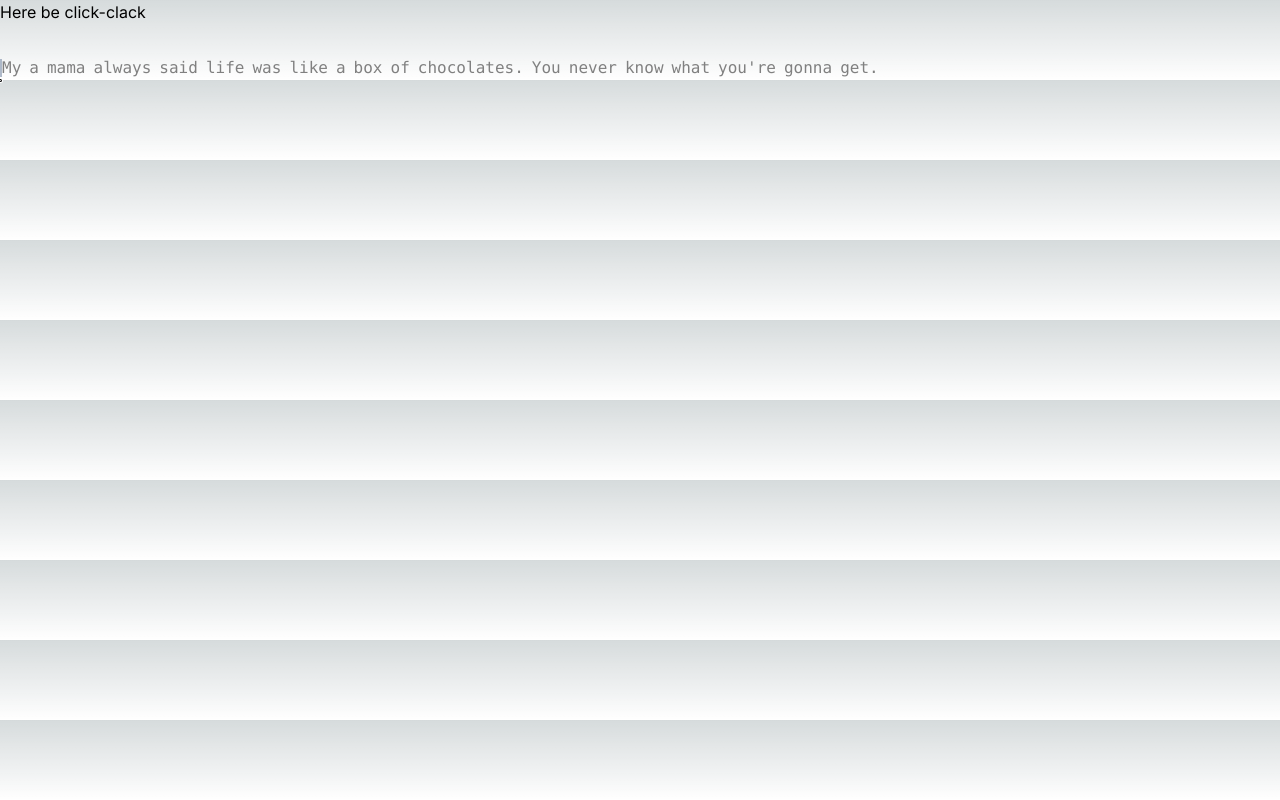
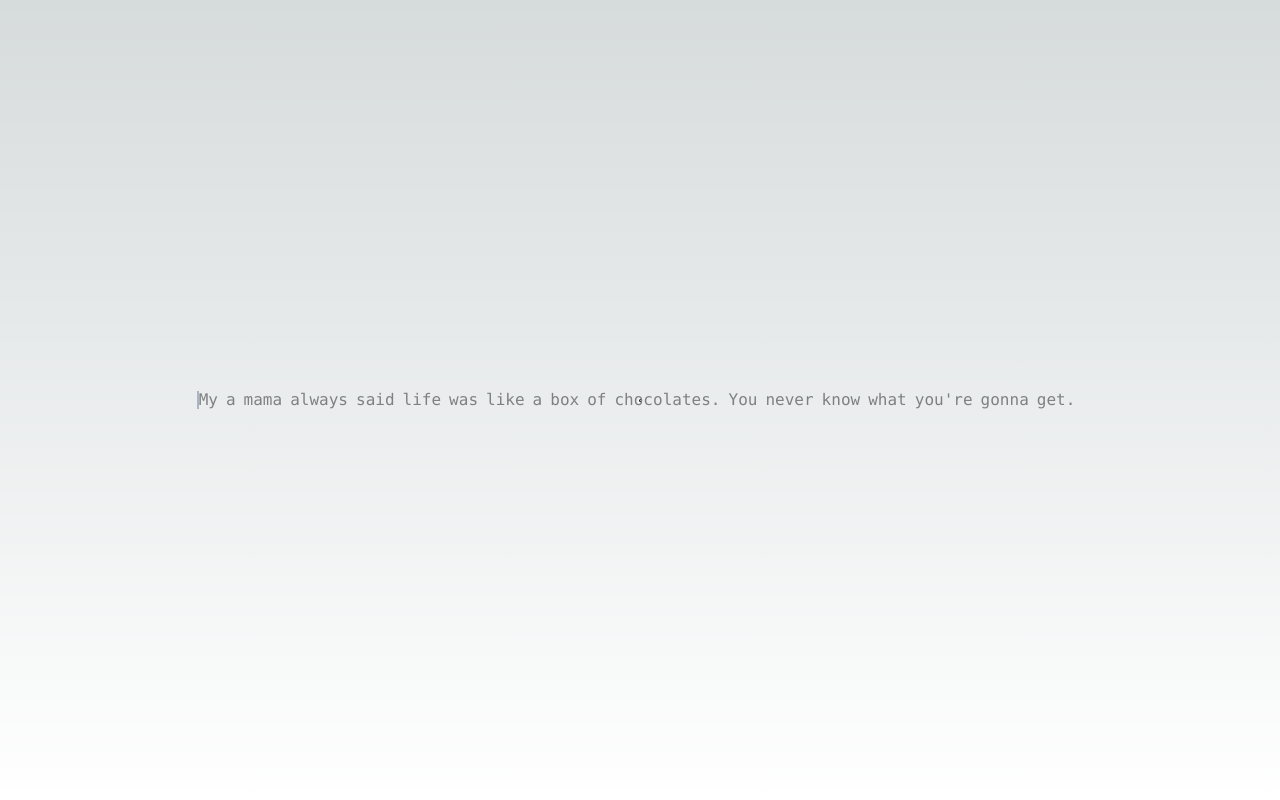
Before and after one commit to Plsr/click-clack, a Next.js app: page / in a window 1280 px wide. Built offline with nearby package versions, Linux system fonts and the light colour scheme.

Commit message:
Display test results

```diff
--- a/app/layout.tsx
+++ b/app/layout.tsx
@@ -1,22 +1,22 @@
-import type { Metadata } from 'next'
-import { Inter } from 'next/font/google'
-import './globals.css'
+import type { Metadata } from "next";
+import { Inter } from "next/font/google";
+import "./globals.css";
 
-const inter = Inter({ subsets: ['latin'] })
+const inter = Inter({ subsets: ["latin"] });
 
 export const metadata: Metadata = {
-  title: 'Create Next App',
-  description: 'Generated by create next app',
-}
+  title: "Create Next App",
+  description: "Generated by create next app",
+};
 
 export default function RootLayout({
   children,
 }: {
-  children: React.ReactNode
+  children: React.ReactNode;
 }) {
   return (
     <html lang="en">
-      <body className={inter.className}>{children}</body>
+      <body className={`${inter.className} h-screen`}>{children}</body>
     </html>
-  )
+  );
 }
--- a/app/page.tsx
+++ b/app/page.tsx
@@ -1,11 +1,49 @@
+"use client";
+
 import { TypingInput } from "@/components/TypingInput";
-import Image from "next/image";
+import { TypingResults } from "@/components/TypingResults";
+import { TestResult } from "@/types/testResult";
+import { calculateWpm } from "@/util/statistics";
+import { useState } from "react";
+
+const quote =
+  "My a mama always said life was like a box of chocolates. You never know what you're gonna get.";
 
 export default function Home() {
+  const [displayState, setDisplayState] = useState<"test" | "result">("test");
+  const [wpm, setWpm] = useState<number>(85);
+
+  const splitQuote = quote.split(" ");
+
+  const handleTypingFinished = (result: TestResult) => {
+    console.log("typing finished");
+    console.log(result);
+    setWpm(
+      calculateWpm(result.startedAt, result.finishedAt, splitQuote.length)
+    );
+    setDisplayState("result");
+  };
+
+  const handleRestartButtonClick = () => {
+    setDisplayState("test");
+  };
+
   return (
-    <main>
-      <div className="mb-8">Here be click-clack</div>
-      <TypingInput />
+    <main className="flex items-center justify-center flex-col h-screen">
+      {displayState === "test" && (
+        <TypingInput onFinish={handleTypingFinished} quote={splitQuote} />
+      )}
+      {displayState === "result" && (
+        <>
+          <TypingResults wpm={wpm} />
+          <button
+            onClick={handleRestartButtonClick}
+            className="mt-4 font-sm rounded bg-stone-600 px-2 py-1"
+          >
+            Restart test
+          </button>
+        </>
+      )}
     </main>
   );
 }
--- a/components/TypingInput.tsx
+++ b/components/TypingInput.tsx
@@ -1,19 +1,16 @@
 "use client";
 
+import { TestResult } from "@/types/testResult";
+import { TypedLetter, TypedText } from "@/types/typedText";
 import { useRef, useState } from "react";
 
-type TypingResult = {
-  value: string;
-  correct: boolean;
+type TypingInputProps = {
+  onFinish: (result: TestResult) => void;
+  quote: string[];
 };
 
-type TypedText = Record<number, TypingResult[]>;
-
-const quote =
-  "My a mama always said life was like a box of chocolates. You never know what you're gonna get.";
-
-export const TypingInput = () => {
-  const splitQuote = quote.split(" ");
+export const TypingInput = ({ onFinish, quote }: TypingInputProps) => {
+  const splitQuote = quote;
 
   const [currentWordIndex, setCurrentWordIndex] = useState(0);
   const [typedText, setTypedText] = useState<TypedText>({});
@@ -37,7 +34,7 @@ export const TypingInput = () => {
       setCurrentWordIndex(currentWordIndex + 1);
     }
 
-    let results: TypingResult[] = [];
+    let results: TypedLetter[] = [];
     for (let i = 0; i < inputCharacters.length; i++) {
       // User typed more characters than the word is long
       if (i > targetCharacters.length) {
@@ -62,15 +59,11 @@ export const TypingInput = () => {
       results.length === splitQuote[currentWordIndex].length
     ) {
       const typingEndedAt = new Date().toISOString();
-      const typingDuration =
-        (new Date(typingEndedAt).getTime() -
-          new Date(typingStartedAt.current).getTime()) /
-        60_000;
-      const typingSpeed = splitQuote.length / typingDuration;
-      typingStartedAt.current = null;
-      console.log("End of quote");
-      console.log("typingSpeed", typingSpeed);
-      event.target.value = "";
+      onFinish({
+        userInput: typedText,
+        startedAt: typingStartedAt.current,
+        finishedAt: typingEndedAt,
+      });
     }
   };
 
--- /dev/null
+++ b/components/TypingResults.tsx
@@ -0,0 +1,12 @@
+type TypingResultsProps = {
+  wpm: number;
+};
+
+export const TypingResults = ({ wpm }: TypingResultsProps) => {
+  return (
+    <div className="flex items-center flex-col">
+      <h2 className="text-lg font-bold">Your results</h2>
+      <div>{wpm} wpm</div>
+    </div>
+  );
+};
--- /dev/null
+++ b/types/typedText.d.ts
@@ -0,0 +1,6 @@
+export type TypedLetter = {
+  value: string;
+  correct: boolean;
+};
+
+export type TypedText = Record<number, TypedLetter[]>;
--- /dev/null
+++ b/util/statistics.ts
@@ -0,0 +1,12 @@
+export const calculateWpm = (
+  startTime: string,
+  endTime: string,
+  wordsCount: number
+) => {
+  const typingTimeMs =
+    new Date(endTime).getTime() - new Date(startTime).getTime();
+  const typingTimeMin = typingTimeMs / 60_000;
+
+  // In the case Math.round() would return 0, we at least want 1wpm to display
+  return Math.max(Math.round(wordsCount / typingTimeMin), 1);
+};
```
Also changed, not shown: types/testResult.d.ts (added, +7 -0 lines).
